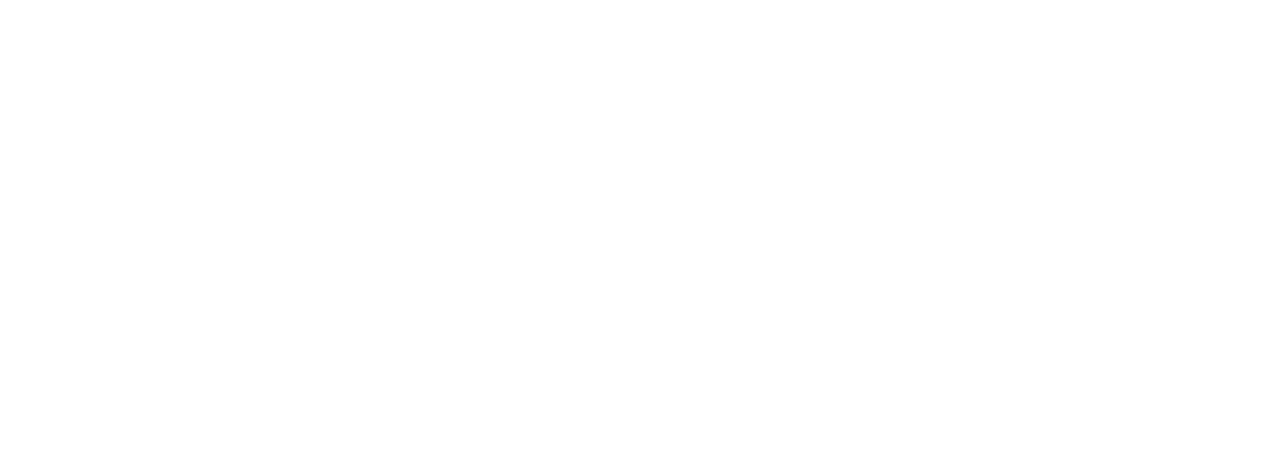
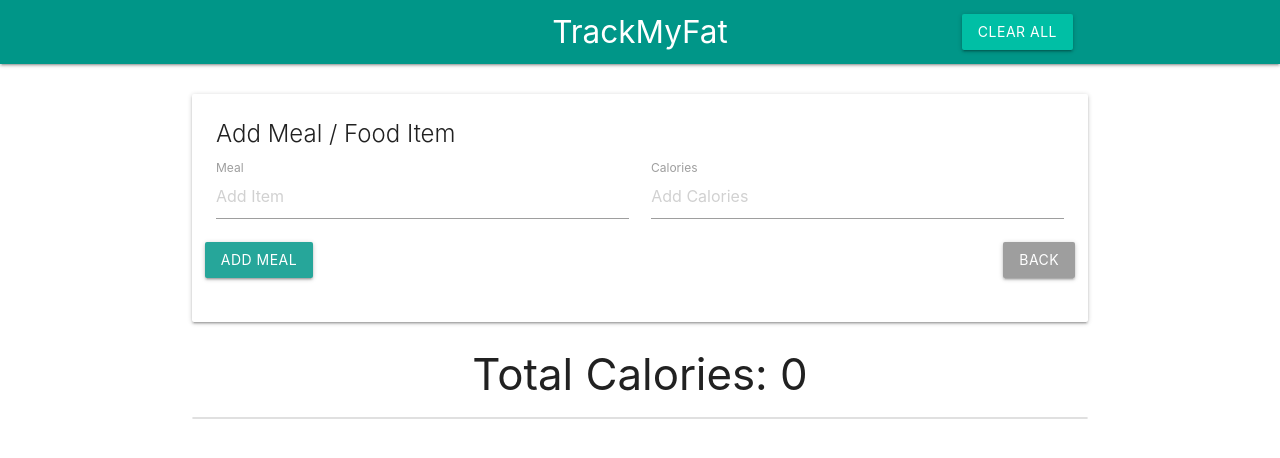
Before and after one commit to Akkowicz/track-my-fat, a plain HTML site: page index.html in a window 1280 px wide. Drawn offline with nearby package versions, Linux system fonts and the light colour scheme.

Commit message:
Add all UI elements

```diff
--- a/index.html
+++ b/index.html
@@ -5,11 +5,64 @@
     <meta name="viewport" content="width=device-width, initial-scale=1.0">
     <meta http-equiv="X-UA-Compatible" content="ie=edge">
     <title>TrackMyFat | Meal & Calorie Tracker</title>
+    <link href="https://fonts.googleapis.com/icon?family=Material+Icons" rel="stylesheet">
     <link rel="stylesheet" href="https://cdnjs.cloudflare.com/ajax/libs/materialize/1.0.0/css/materialize.min.css">
-    <link rel="stylesheet" href="https://stackpath.bootstrapcdn.com/font-awesome/4.7.0/css/font-awesome.min.css">
     <script src="https://cdnjs.cloudflare.com/ajax/libs/materialize/1.0.0/js/materialize.min.js"></script>
 </head>
 <body>
+    <!-- Navbar -->
+    <nav>
+        <div class="nav-wrapper teal">
+            <div class="container">
+                <a href="#" class="a brand-logo center">TrackMyFat</a>
+                <ul class="right">
+                    <li><a href="#" class="clear-btn waves-effect waves-light btn teal accent-4">Clear All</a></li>
+                </ul>
+            </div>
+        </div>
+    </nav>
+    <br>
+    <div class="container">
+        <!-- Form -->
+        <div class="card">
+        <div class="card-content">
+            <span class="card-title">Add Meal / Food Item</span>
+            <form action="" class="col">
+                <div class="row">
+                    <div class="input-field col s6">
+                        <input type="text" id="item-name" placeholder="Add Item">
+                        <label for="item-name">Meal</label>
+                    </div>
+                    <div class="input-field col s6">
+                        <input type="text" id="item-calories" placeholder="Add Calories">
+                        <label for="item-name">Calories</label>
+                    </div>
+                    <a class="add-btn btn btn waves-effect waves-light">add meal</a>
+                    <!-- <a class="update-btn btn btn waves-effect waves-light orange">update meall</a> -->
+                    <!-- <a class="delete-btn btn btn waves-effect waves-light red">remove meal</a> -->
+                    <a class="back-btn btn btn waves-effect waves-light grey right">back</a>
+                </div>
+            </form>
+        </div>
+    </div>
+    <!-- Calorie Count -->
+    <h3 class="center-align">Total Calories: <span class="total-calories">0</span></h3>
 
+    <!-- Meal list -->
+    <ul id="item-list" class="collection">
+        <!-- <li class="collection-item" id="item-0">
+            <strong>Falafel: </strong><em>250 Calories</em>
+            <a href="#" class="secondary-content"><i class="material-icons">create</i></a>
+        </li>
+        <li class="collection-item" id="item-0">
+            <strong>Hummus: </strong><em>120 Calories</em>
+            <a href="#" class="secondary-content"><i class="material-icons">create</i></a>
+        </li>
+        <li class="collection-item" id="item-0">
+            <strong>Soy Ham: </strong><em>150 Calories</em>
+            <a href="#" class="secondary-content"><i class="material-icons">create</i></a>
+        </li> -->
+    </ul>
+</div>
 </body>
 </html>
```
